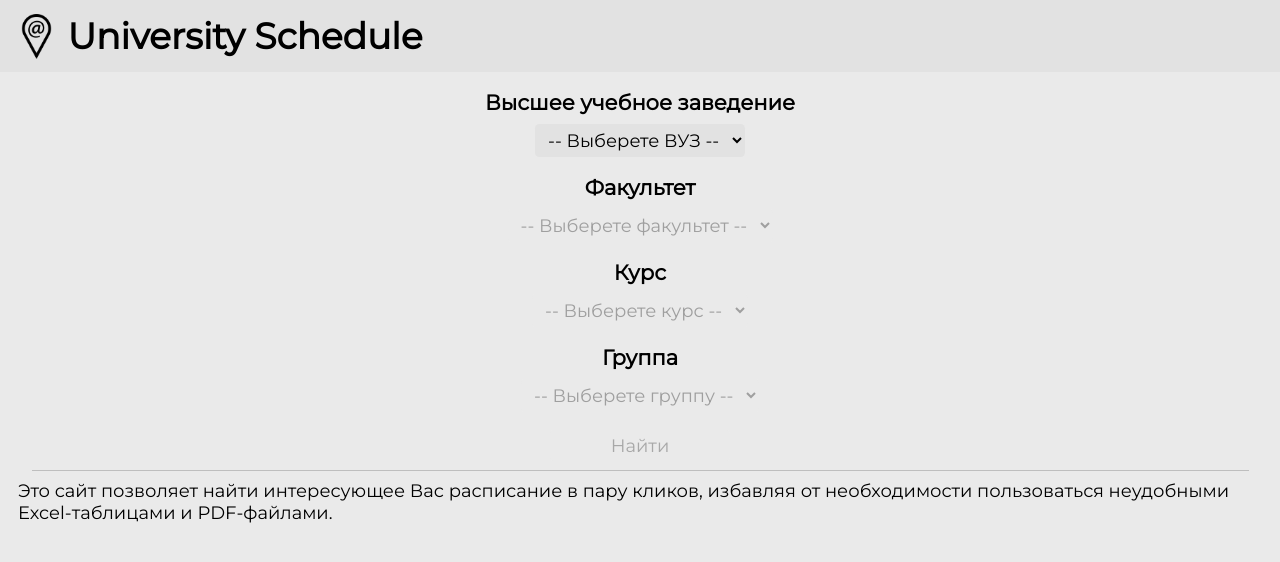
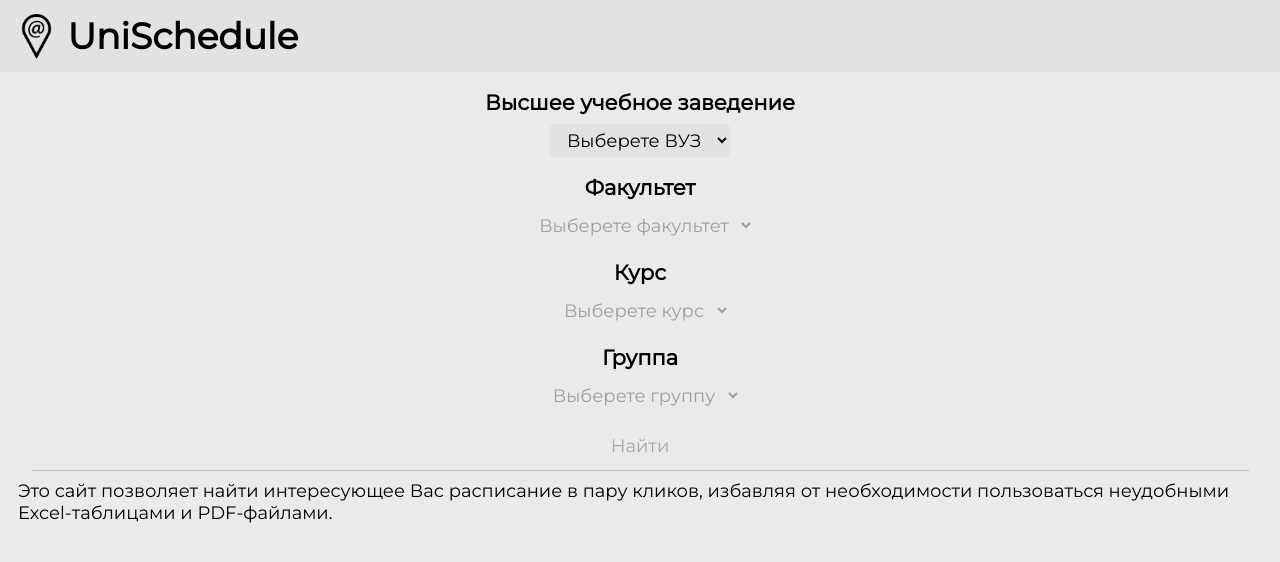
Before and after one commit to SergeGris/UniSchedule-site, a Flask app: page / in a window 1280 px wide. Shown: the top 562 px of the page. Run offline with Flask 3, Linux system fonts and the light colour scheme.

```diff
--- a/templates/base.html
+++ b/templates/base.html
@@ -16,7 +16,7 @@
 	<header>
 		<a href="/">
 			<img id="logo" src="/static/img/logo.png">
-			<h1>University Schedule</h1>
+			<h1>UniSchedule</h1>
 		</a>
 	</header>
 	<div id="content">
--- a/templates/index.html
+++ b/templates/index.html
@@ -10,30 +10,30 @@
 <form action="/schedule" method="get" id="uni-form" style="text-align: center">
 	<div id="uni-container">
 		<h3>Высшее учебное заведение</h3>
-		<select name="university" id="uni-select">
-			<option hidden disabled selected value>-- Выберете ВУЗ --</option>
+		<select name="university" id="uni-select" style="text-align: center">
+			<option hidden disabled selected value>Выберете ВУЗ</option>
 		</select>
 	</div>
 	<div id="faculty-container">
 		<h3>Факультет</h3>
-		<select name="faculty" id="faculty-select">
-			<option hidden disabled selected value>-- Выберете факультет --</option>
+		<select name="faculty" id="faculty-select" style="text-align: center">
+			<option hidden disabled selected value>Выберете факультет</option>
 		</select>
 	</div>
 	<div id="course-container">
 		<h3>Курс</h3>
-		<select name="course" id="course-select">
-			<option hidden disabled selected value>-- Выберете курс --</option>
+		<select name="course" id="course-select" style="text-align: center">
+			<option hidden disabled selected value>Выберете курс</option>
 		</select>
 	</div>
 	<div id="group-container">
 		<h3>Группа</h3>
-		<select name="group" id="group-select">
-			<option hidden disabled selected value>-- Выберете группу --</option>
+		<select name="group" id="group-select" style="text-align: center">
+			<option hidden disabled selected value>Выберете группу</option>
 		</select>
 	</div>
 	<div id="button-container">
-		<button action="submit" id="search-button">Найти</button>
+		<button action="submit" id="search-button" style="text-align: center">Найти</button>
 	</div>
 </form>
 <hr style="text-align: center">
```
Also changed, not shown: templates/schedule.html (+5 -3 lines).
